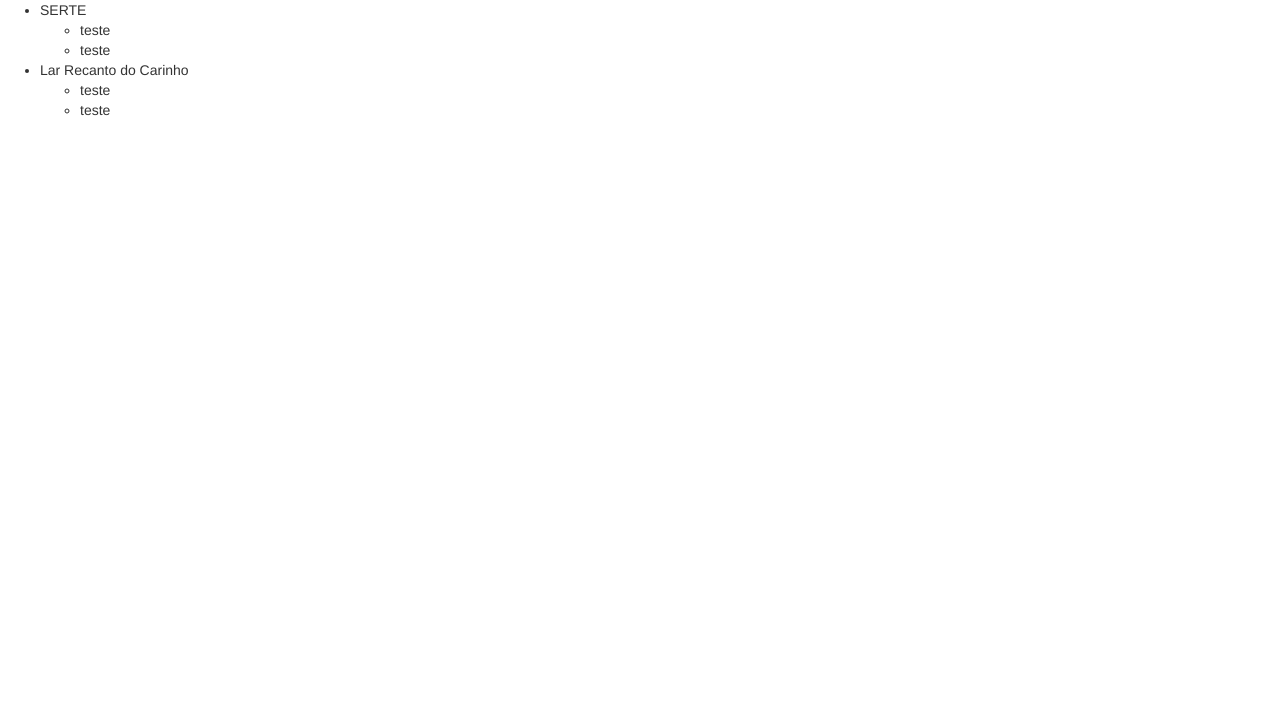
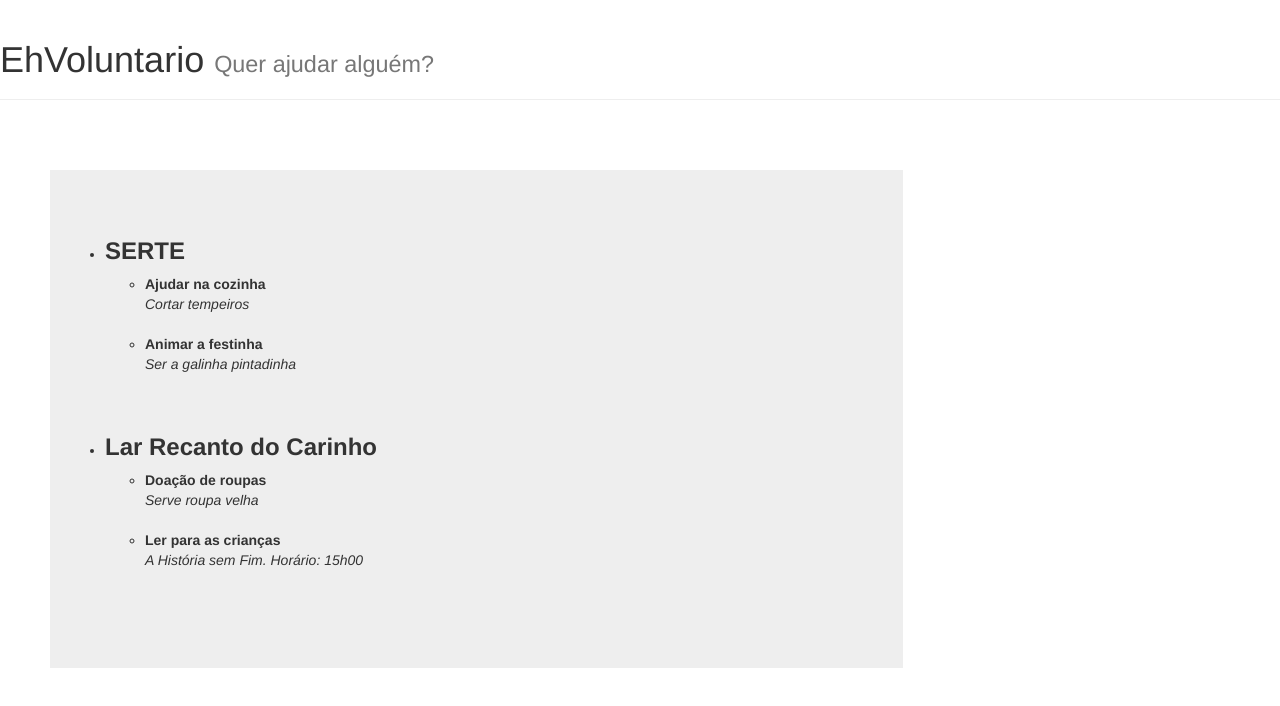
Before and after one commit to polinelottin/ehVoluntario, a plain HTML site: page index.html in a window 1280 px wide. Drawn offline with Linux system fonts and the light colour scheme.

Commit message:
heyholetsgo

```diff
--- a/index.html
+++ b/index.html
@@ -1,29 +1,54 @@
+<!DOCTYPE html>
+
 <link href="lib/bootstrap/css/bootstrap.css" rel="stylesheet" type="text/css" />
 <script src="lib/angular.min.js"></script>
 
 <html ng-app="ehVoluntario">
 	<head>
+		<title>EhVoluntario</title>
+		<meta charset="UTF-8">
+		<style type="text/css">.jumbotron{margin-left: 50px; margin-right: 50px; margin-top: 50px}</style>
 		<script type="text/javascript">
-			var app = angular.module("ehVoluntario", [])
+			var app = angular.module("ehVoluntario", []);
 			app.controller("ehVoluntarioCtrl", function ($scope) {
-				$scope.instituicoes = [{nome:'SERTE'}, {nome:'Lar Recanto do Carinho'}];
+				var instituicoes = [
+					{nome:'SERTE',
+					trabalhos:[
+						{nome:'Ajudar na cozinha', descricao:'Cortar tempeiros'},
+						{nome:'Animar a festinha', descricao:'Ser a galinha pintadinha'}
+					]
+					},
+					{nome:'Lar Recanto do Carinho',
+					trabalhos:[
+						{nome:'Doação de roupas', descricao:'Serve roupa velha'},
+						{nome:'Ler para as crianças', descricao:'A História sem Fim. Horário: 15h00'}
+					]
+					}
+				]
 
-				criaInituicao = new function(){
-					{nome:'SERTE'}
-				}
+				$scope.instituicoes = instituicoes;
+
 			});
 		</script>
 	</head>
 
 	<body ng-controller="ehVoluntarioCtrl">
-		<ul>
-		<li ng-repeat="instituicao in instituicoes" >
-			{{instituicao.nome}}
+		<div class="page-header">
+			<h1>EhVoluntario <small>Quer ajudar alguém?</small></h1>
+		</div>
+		<div class="jumbotron col-lg-8 col-md-8 col-sm-8" >
 			<ul>
-				<li>teste </li>
-				<li>teste </li>
+			<li ng-repeat="instituicao in instituicoes" >
+				<h3><b>{{instituicao.nome}}</b></h3>
+				<ul>
+					<li ng-repeat="trabalho in instituicao.trabalhos">
+						<b>{{trabalho.nome}}</b> <br> <i>{{trabalho.descricao}}</i>
+						<br><br>
+					</li>
+				</ul>
+				<br>
+			</li>
 			</ul>
-		</li>
-		</ul>
+		</div>
 	</body>
 </html>
```
